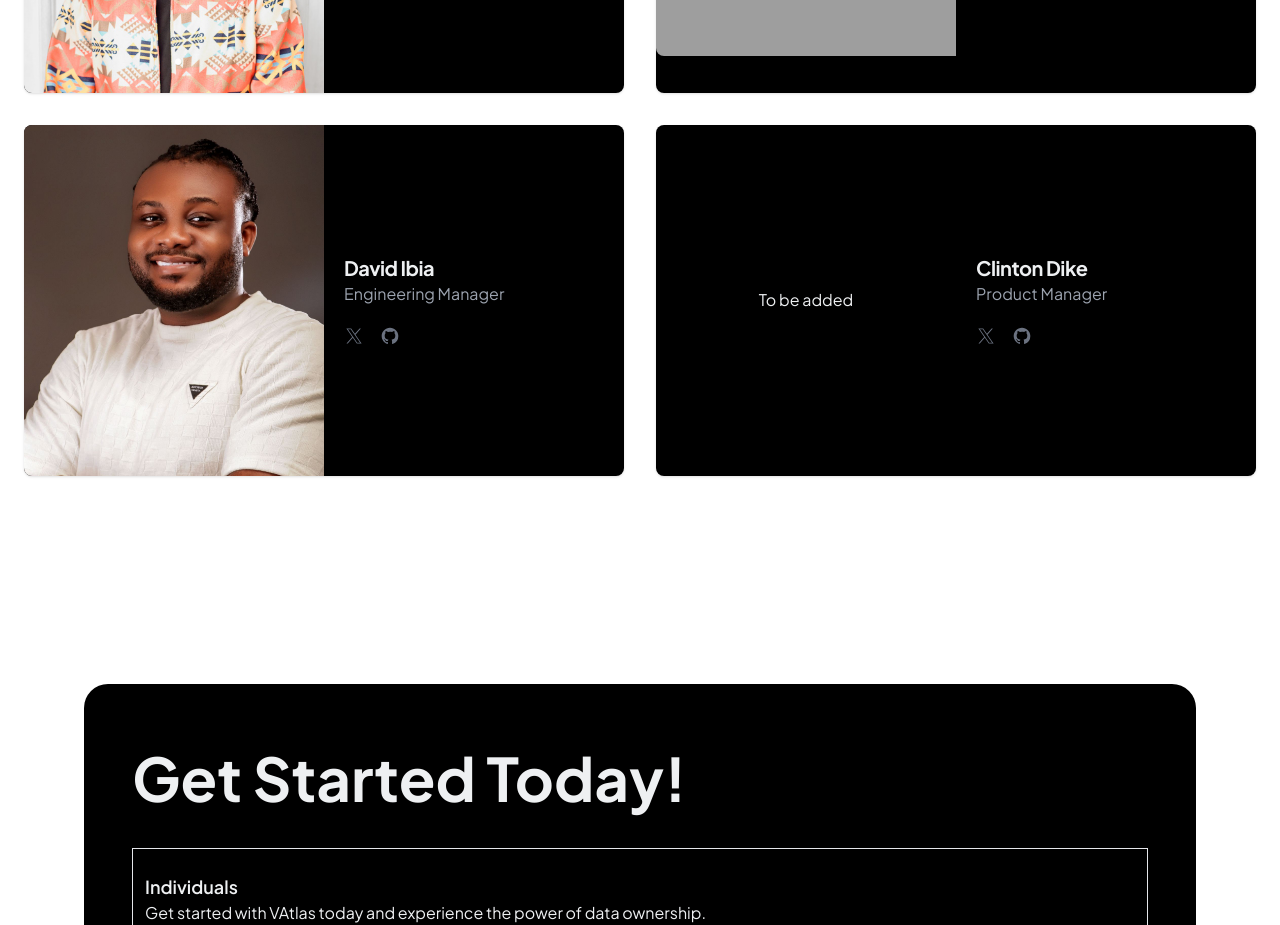
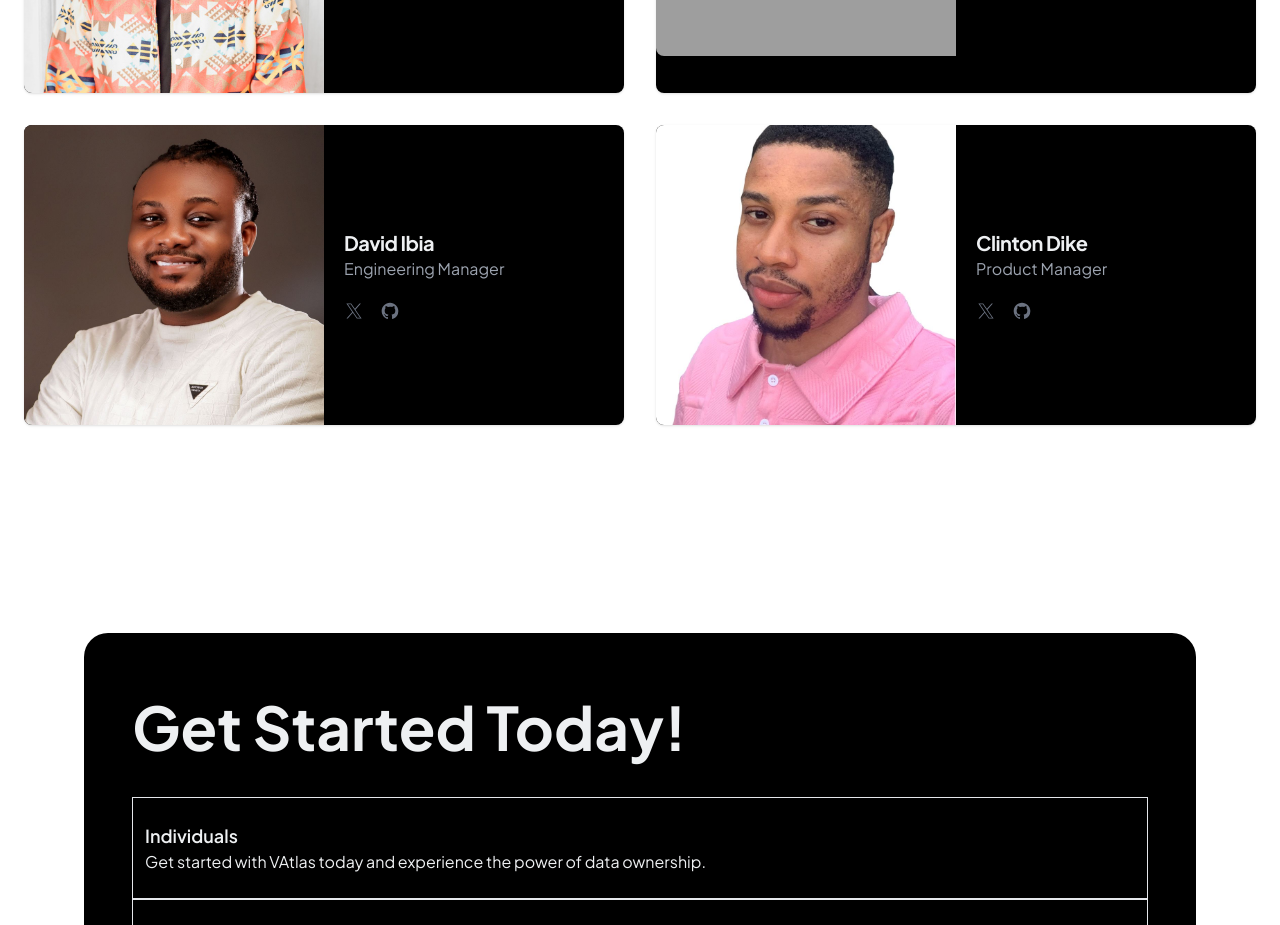
Before and after one commit to v-atlas/v-atlas-landing, a Next.js app: page / in a window 1280 px wide. Shown: the part 3580-4505 px from the top of the page. Built offline with nearby package versions, Linux system fonts and the light colour scheme; grey boxes are pictures that could not be loaded.

Commit message:
Feat: Add Clinton's photo

```diff
--- a/app/components/Home/Team.tsx
+++ b/app/components/Home/Team.tsx
@@ -139,7 +139,7 @@ const Team = () => {
               <Image
                 width={500}
                 height={500}
-                className='w-full rounded-lg sm:rounded-none sm:rounded-l-lg'
+                className='w-full rounded-lg sm:rounded-none sm:rounded-l-lg object-cover aspect-square object-top'
                 src='/david.jpeg'
                 alt='David Avatar'
               />
@@ -196,14 +196,13 @@ const Team = () => {
           </div>
           <div className='items-center bg-black rounded-lg shadow sm:flex '>
             <div className='basis-1/2 text-antiflash-white text-center'>
-              {/* <Image
-              width={500}
-              height={500}
-              className='w-full rounded-lg sm:rounded-none sm:rounded-l-lg'
-              src='/emeka.jpeg'
-              alt='Clinton Avatar'
-            /> */}
-              To be added
+              <Image
+                width={500}
+                height={500}
+                className='w-full rounded-lg sm:rounded-none sm:rounded-l-lg object-cover aspect-square'
+                src='/clinton.jpeg'
+                alt='Clinton Avatar'
+              />
             </div>
 
             <div className='p-5 basis-1/2'>
```
Also changed, not shown: public/clinton.jpeg (added).
